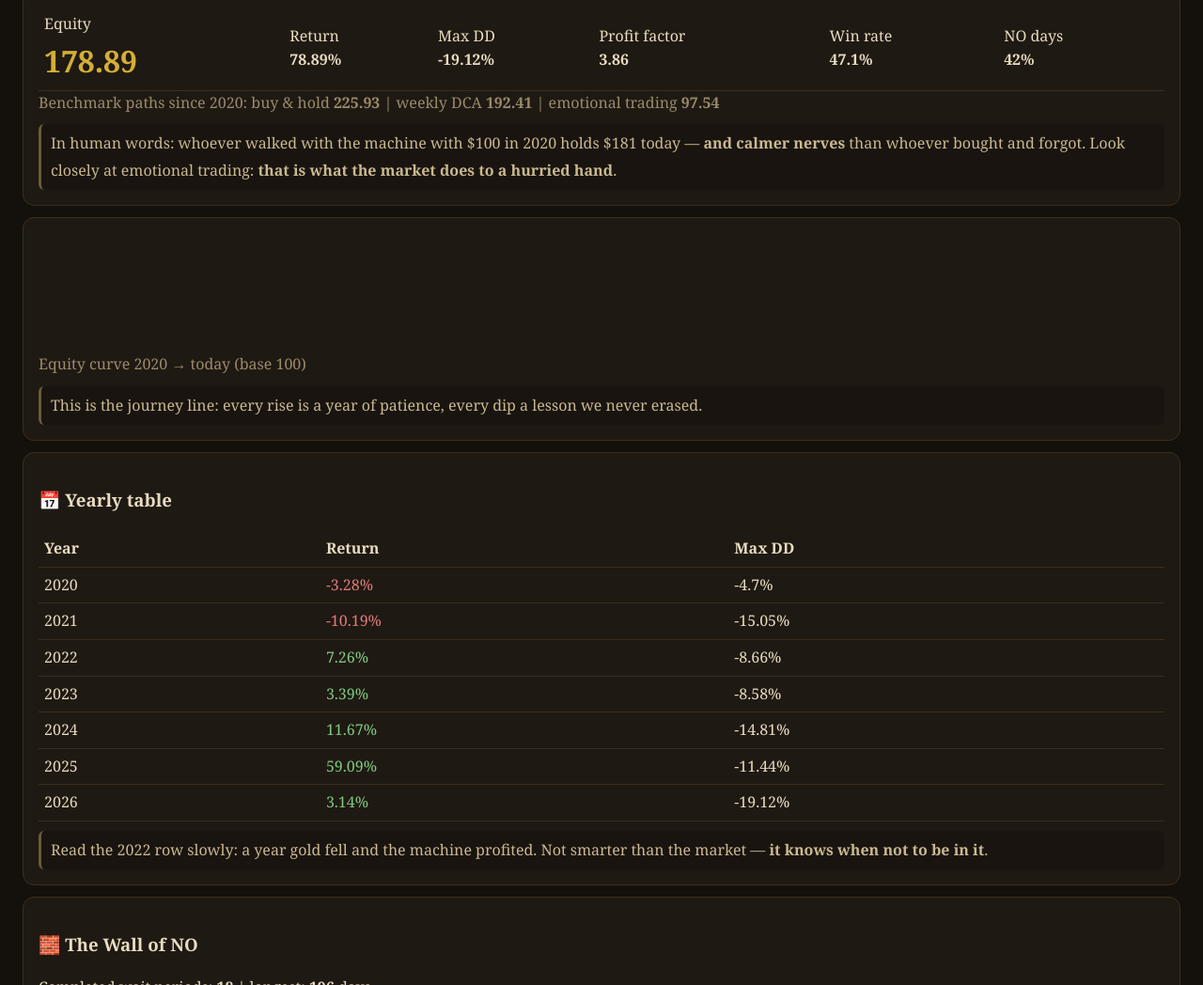
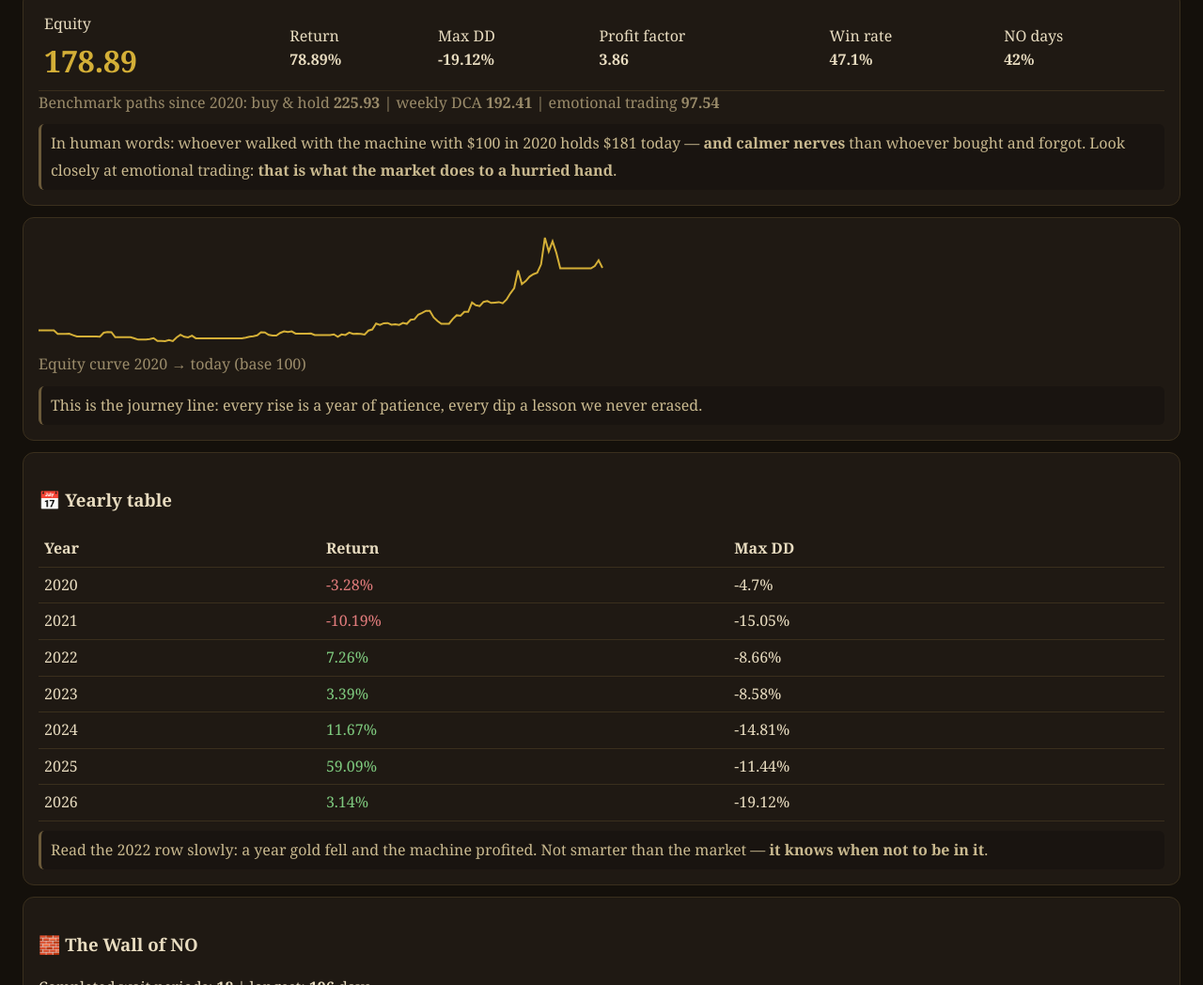
Before and after one commit to homvv99-ai/slow-gold, a plain HTML site: page site/en.html in a window 1280 px wide. Shown: the part 975-2023 px from the top of the page at 94% size. Drawn offline with Linux system fonts and the light colour scheme.

Commit message:
fix: EN factory restore with working sparkline

```diff
--- a/site/en.html
+++ b/site/en.html
@@ -128,7 +128,7 @@ document.getElementById("wl").textContent=st.waits_longest||wa.reduce((m,w)=>Mat
 document.getElementById("saved").innerHTML="<tr><th>Start</th><th>Days</th><th>Market drop while you were shielded</th></tr>"+st.waits_saved_top.map(w=>`<tr><td>${w.start}</td><td>${w.days}</td><td class="g">${w.mkt_chg_pct}%</td></tr>`).join("");
 document.getElementById("trades").innerHTML="<tr><th>Entry</th><th>Exit</th><th>Days</th><th>Result</th></tr>"+tr.slice(-10).reverse().map(t=>`<tr><td>${t.entry_date}</td><td>${t.exit_date}</td><td>${t.days}</td><td class="${t.ret_pct>=0?'g':'r'}">${t.ret_pct}%</td></tr>`).join("");
 const pts=eq.filter((_,i)=>i%15==0),mn=Math.min(...pts.map(p=>p[1]),100),mx=Math.max(...pts.map(p=>p[1]),100);
-document.getElementById("spark").innerHTML='<polyline fill="none" stroke="#d4af37" stroke-width="2" points="'+pts.map((p,i)=>`${p[0]*(600/pts.length)},${115-(p[1]-mn)/(mx-mn)*110}`).join(" ")+'"/>';
+document.getElementById("spark").innerHTML='<polyline fill="none" stroke="#d4af37" stroke-width="2" points="'+pts.map((p,i)=>`${i*(600/(pts.length-1))},${115-(p[1]-mn)/(mx-mn)*110}`).join(" ")+'"/>';
 try{const pl=document.querySelector("#spark polyline");const L=pl.getTotalLength();pl.style.strokeDasharray=L;pl.style.strokeDashoffset=L;pl.getBoundingClientRect();pl.style.transition="stroke-dashoffset 2.6s ease";pl.style.strokeDashoffset="0";}catch(e){}
 });
 </script>
```
